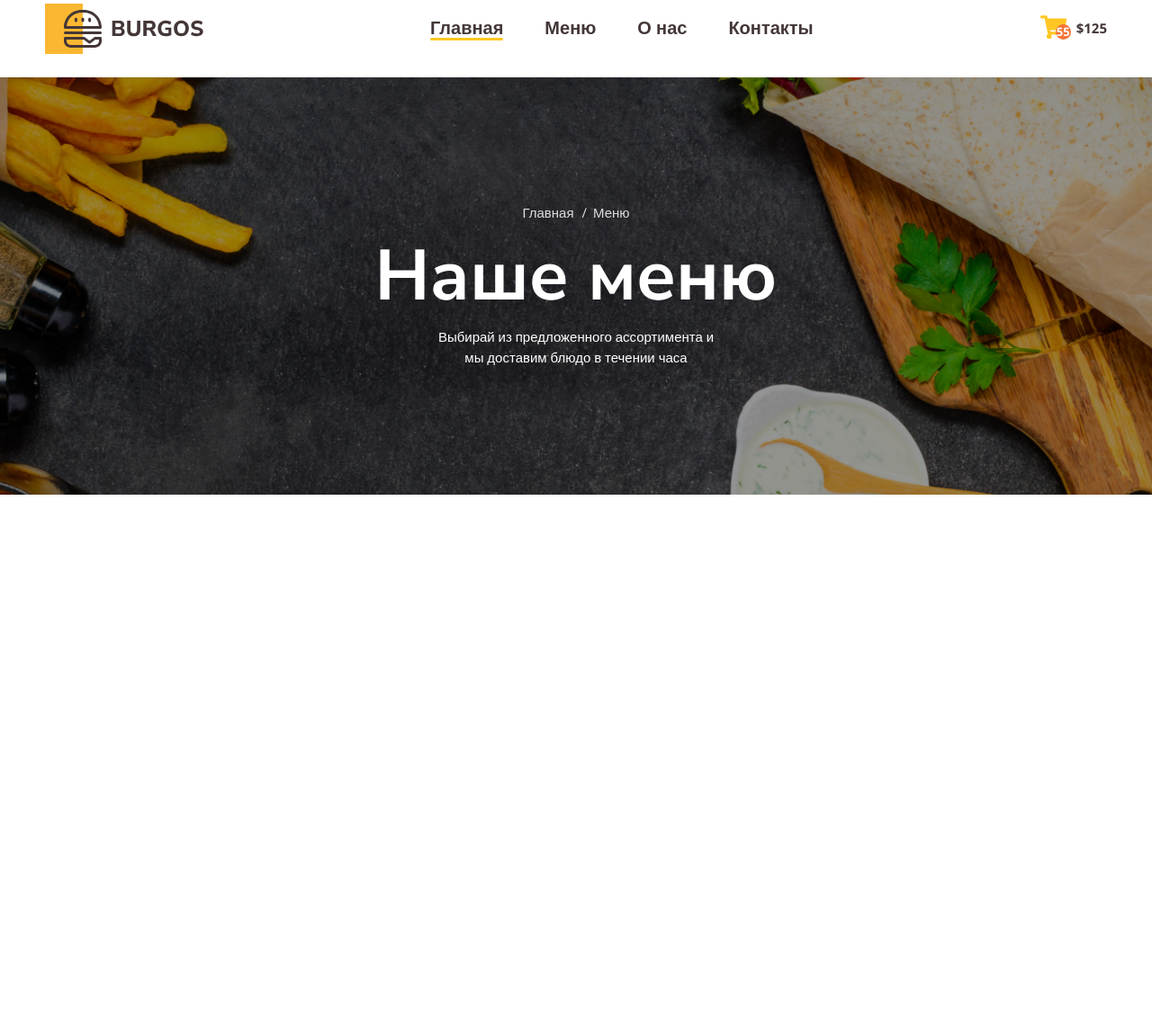
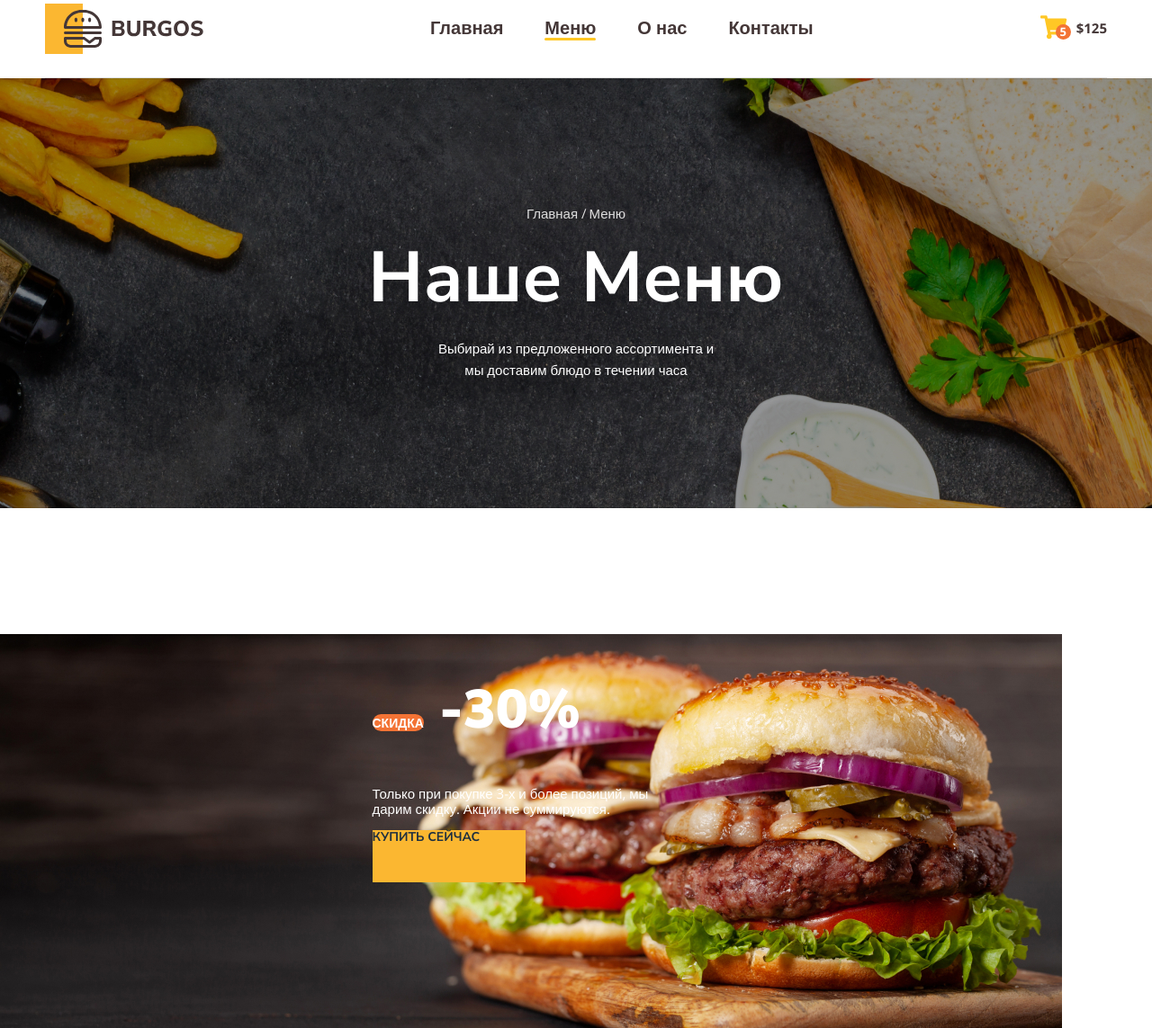
Before and after one commit to BF-GO/Module01-Burger, a plain HTML site: page index.html in a window 1280 px wide. Shown: the part 23-1166 px from the top of the page at 90% size. Before the commit the page ends 800 px from the top, so only its background shows below. Drawn offline with nearby package versions, Linux system fonts and the light colour scheme.

Commit message:
add-banner

```diff
--- a/index.html
+++ b/index.html
@@ -18,8 +18,8 @@
                 <a href="#" class="header-logo"></a>
                 <nav>
                     <ul class="header-nav">
-                        <li><a href="#" class="active">Главная</a></li>
-                        <li><a href="#">Меню</a></li>
+                        <li><a href="#">Главная</a></li>
+                        <li><a href="#" class="active">Меню</a></li>
                         <li><a href="#">О нас</a></li>
                         <li><a href="#">Контакты</a></li>
                     </ul>
@@ -27,7 +27,7 @@
                 <button type="button" class="button">
                     <span class="button-item">
                         <img src="images/shopping-cart.svg" alt="Корзина">
-                        <span class="button-count">55</span>
+                        <span class="button-count">5</span>
                     </span>
                     <span class="button-text">$125</span>
                 </button>
@@ -40,9 +40,23 @@
                 <li><a href="#">Главная</a></li>
                 <li><a href="#">Меню</a></li>
             </ul>
-            <h1 class="title">Наше меню</h1>
+            <h1 class="title">Наше Меню</h1>
             <p class="discription">Выбирай из предложенного ассортимента и мы доставим блюдо в течении часа</p>
         </div>
     </div>
+    <main>
+        <div class="banner">
+            <div class="container">
+                <div class="banner-box">
+                    <h2 class="banner-title">
+                        <span>скидка</span>
+                        -30%
+                    </h2>
+                    <P class="banner-text">Только при покупке 3-х и более позиций, мы дарим скидку. Акции не суммируются.</P>
+                    <a href="#" class="banner-link">купить сейчас</a>
+                </div>
+            </div>
+        </div>
+    </main>
 </body>
 </html>
--- a/styles/main.css
+++ b/styles/main.css
@@ -6,6 +6,9 @@ body {
     margin: 0 auto;
     padding-left: 15px;
     padding-right: 15px;
+}
+.header {
+    border-bottom: 1px solid #DEDEDE;
 }
 .header {
     font-family: 'Open Sans', sans-serif;
@@ -35,6 +38,9 @@ body {
     color: #443737;
     text-decoration: none;
 }
+.header-nav a:hover {
+    color: #FFC725;
+}
 .header-nav a::after {
     content: '';
     width: 100%;
@@ -53,6 +59,7 @@ body {
     border: none;
     padding: 0;
     gap: 10px;
+    cursor: pointer;
 }
 .button-text {
     color: #443737;
@@ -84,6 +91,7 @@ body {
     background-size: cover;
     background-position: center center;
     padding: 142px 0;
+    margin-bottom: 140px;
 }
 .breadcrumbs {
     padding-left: 0;
@@ -91,7 +99,7 @@ body {
     list-style-type: none;
     display: flex;
     justify-content: center;
-    gap: 16px;
+    gap: 7px;
 }
 .breadcrumbs a {
     color: #DEDEDE;
@@ -99,10 +107,17 @@ body {
     font-family: 'Open Sans', sans-serif;
     text-decoration: none;
 }
+.breadcrumbs a:hover {
+    color: #FFC725;
+}
 .breadcrumbs a::before {
     content: '/';
     position: relative;
-    left: -7px;
+    left: -3px;
+    pointer-events: none;
+}
+.breadcrumbs a:hover::before {
+    color: #DEDEDE
 }
 .breadcrumbs li:first-child a::before {
     display: none;
@@ -110,13 +125,54 @@ body {
 .title {
     font-weight: 700;
     font-size: 79px;
-    margin-top: 10px;
-    margin-bottom: 10px;
+    margin-top: 17px;
+    margin-bottom: 20px;
 }
 .discription {
     font-family: 'Open Sans', sans-serif;
     font-size: 15px;
-    line-height: 1.5;
+    line-height: 1.6;
     max-width: 320px;
     margin: 0 auto;
 }
+.banner {
+    background-image: url(../images/banner-bg.jpg);
+    max-width: 1180px;
+    height: 438px;
+    display: flex;
+    flex-direction: column;
+}
+.banner-title {
+    color: white;
+    font-weight: 900;
+    font-size: 60px;
+}
+.banner-title span {
+    font-family: 'Open Sans', sans-serif;
+    font-weight: 600;
+    font-size: 14px;
+    background-color: #F37335;
+    width: 95px;
+    height: 28px;
+    border-radius: 14px;
+    text-align: right;
+    text-transform: uppercase;
+}
+.banner-text {
+    color: white;
+    max-width: 353px;
+    font-family: 'Open Sans', sans-serif;
+    font-size: 15px;
+}
+.banner-link {
+    text-decoration: none;
+    color: #1E2F40;
+    background-color: #FBB731;
+    font-weight: 700;
+    font-size: 14px;
+    display: flex;
+    text-transform: uppercase;
+    text-align: center;
+    width: 170px;
+    height: 58px;
+}
```
Also changed, not shown: images/banner-bg.jpg (added).
